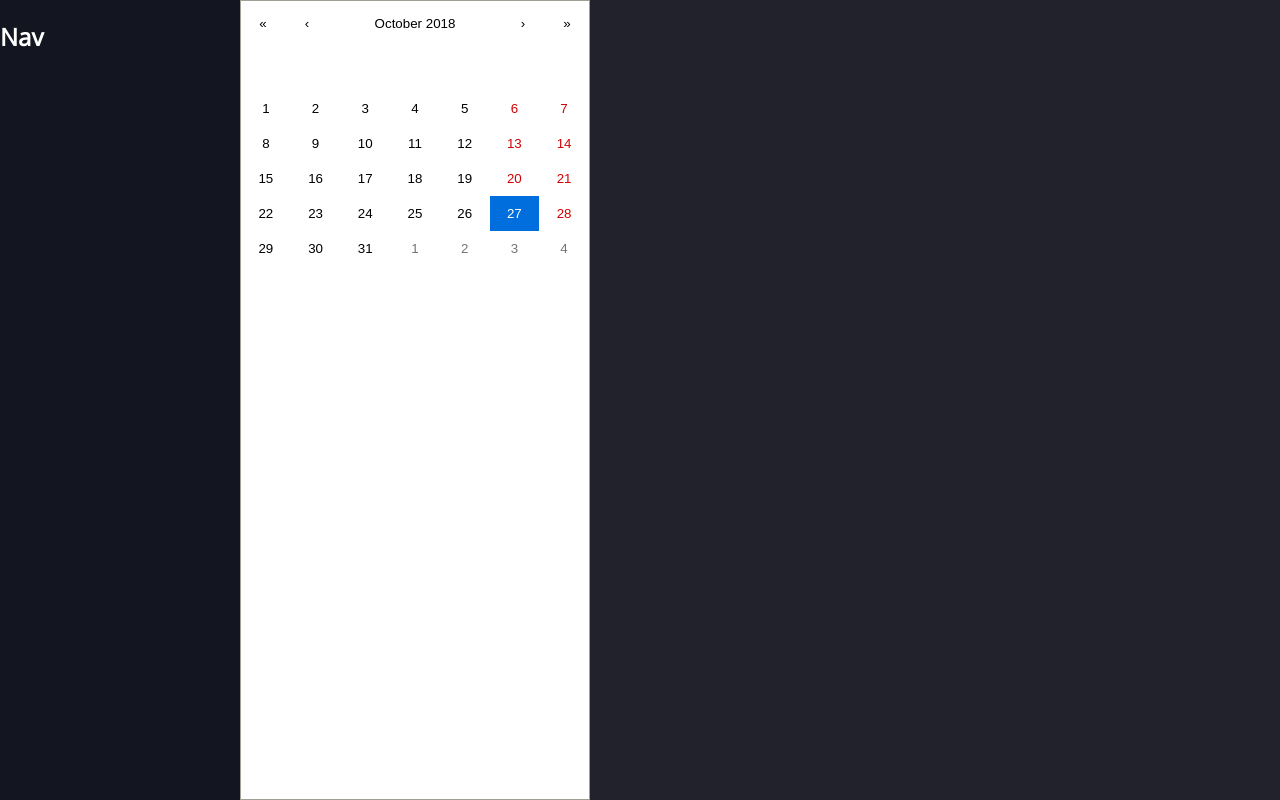
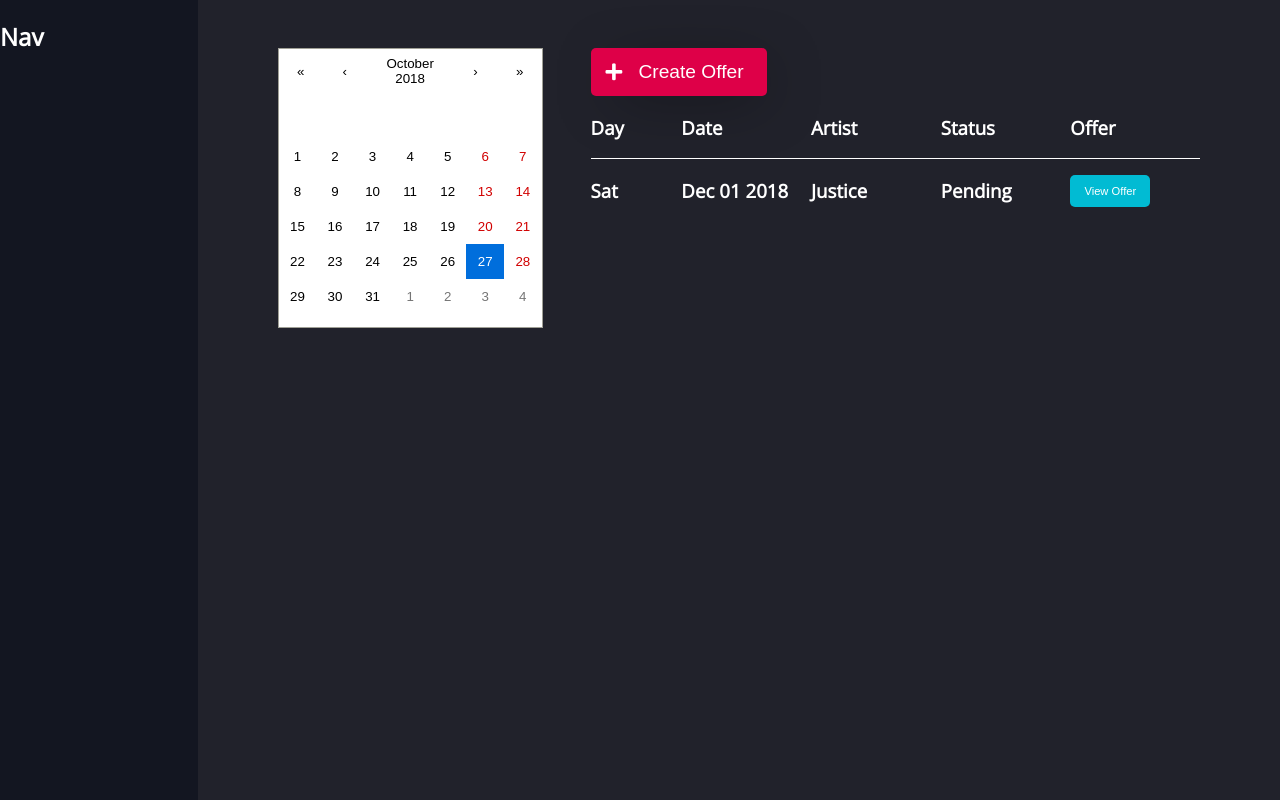
Before and after one commit to GraySmith00/talent-buyer-client, a React (Create React App) app: page /home in a window 1280 px wide. Built offline with nearby package versions, Linux system fonts and the light colour scheme.

Commit message:
Work on Dashboard styling

```diff
--- a/src/components/Dashboard/Dashboard.css
+++ b/src/components/Dashboard/Dashboard.css
@@ -3,3 +3,58 @@
   background-color: #21222b;
   color: #fff;
   overflow: scroll; }
+  .dashboard .main-content {
+    padding: 3rem 5rem;
+    width: 100%; }
+  .dashboard .dates {
+    display: flex; }
+  .dashboard .calendar {
+    height: 280px;
+    width: 400px; }
+  .dashboard .offers {
+    display: flex;
+    flex-direction: column;
+    margin-left: 3rem;
+    width: 100%; }
+  .dashboard .create-offer-button {
+    display: flex;
+    align-items: center;
+    height: 3rem;
+    width: 11rem;
+    padding: 15px;
+    border: none;
+    border-radius: 5px;
+    font-size: 1.2rem;
+    background-color: #de0048;
+    color: #fff;
+    cursor: pointer;
+    -webkit-box-shadow: 10px 10px 57px -16px rgba(0, 0, 0, 0.75);
+    -moz-box-shadow: 10px 10px 57px -16px rgba(0, 0, 0, 0.75);
+    box-shadow: 10px 10px 57px -16px rgba(0, 0, 0, 0.75); }
+  .dashboard .fas {
+    margin-right: 1rem; }
+  .dashboard .table-headings {
+    display: grid;
+    grid-template-columns: 7fr repeat(4, 10fr);
+    border-bottom: 1px solid #fff;
+    align-items: center; }
+  .dashboard .table-row {
+    display: grid;
+    grid-template-columns: 7fr repeat(4, 10fr);
+    align-items: center;
+    font-weight: 300; }
+  .dashboard .view-offer-button {
+    display: flex;
+    align-items: center;
+    justify-content: center;
+    height: 2rem;
+    width: 5rem;
+    border: none;
+    border-radius: 5px;
+    font-size: 0.7rem;
+    background-color: #01bbd3;
+    color: #fff;
+    cursor: pointer;
+    -webkit-box-shadow: 10px 10px 57px -16px rgba(0, 0, 0, 0.75);
+    -moz-box-shadow: 10px 10px 57px -16px rgba(0, 0, 0, 0.75);
+    box-shadow: 10px 10px 57px -16px rgba(0, 0, 0, 0.75); }
--- a/src/components/Dashboard/Dashboard.js
+++ b/src/components/Dashboard/Dashboard.js
@@ -1,20 +1,64 @@
 import React, { Component } from 'react';
 import Calendar from 'react-calendar';
+
 import Nav from '../Nav/Nav';
+import OfferModal from '../OfferModal/OfferModal';
+
 import './Dashboard.css';
 
 class Dashboard extends Component {
   state = {
-    date: new Date()
+    date: new Date(),
+    offerModalOpen: false
   };
 
   handleDateChange = date => this.setState({ date });
 
+  openOfferModal = () => this.setState({ offerModalOpen: true });
+
+  closeOfferModal = () => this.setState({ offerModalOpen: false });
+
   render() {
+    const { offerModalOpen } = this.state;
     return (
       <div className="dashboard">
+        {offerModalOpen && (
+          <OfferModal closeOfferModal={this.closeOfferModal} />
+        )}
         <Nav />
-        <Calendar onChange={this.handleDateChange} value={this.state.date} />
+        <div className="main-content">
+          <div className="dates">
+            <Calendar
+              onChange={this.handleDateChange}
+              value={this.state.date}
+              className="calendar"
+            />
+            <div className="offers">
+              <button
+                className="create-offer-button"
+                onClick={this.openOfferModal}
+              >
+                <i className="fas fa-plus" />
+                Create Offer
+              </button>
+              <div className="table-headings">
+                <h3>Day</h3>
+                <h3>Date</h3>
+                <h3>Artist</h3>
+                <h3>Status</h3>
+                <h3>Offer</h3>
+              </div>
+              <div className="table-row">
+                <h3>Sat</h3>
+                <h3>Dec 01 2018</h3>
+                <h3>Justice</h3>
+                <h3>Pending</h3>
+                <button className="view-offer-button">View Offer</button>
+              </div>
+            </div>
+          </div>
+          <div className="recents" />
+        </div>
       </div>
     );
   }
--- a/src/components/Dashboard/Dashboard.scss
+++ b/src/components/Dashboard/Dashboard.scss
@@ -3,4 +3,82 @@
   background-color: #21222b;
   color: #fff;
   overflow: scroll;
+
+  .main-content {
+    padding: 3rem 5rem;
+    width: 100%;
+  }
+
+  .dates {
+    display: flex;
+  }
+
+  .calendar {
+    height: 280px;
+    width: 400px;
+  }
+
+  .offers {
+    display: flex;
+    flex-direction: column;
+    margin-left: 3rem;
+    width: 100%;
+  }
+
+  .create-offer-button {
+    display: flex;
+    align-items: center;
+
+    height: 3rem;
+    width: 11rem;
+    padding: 15px;
+    border: none;
+    border-radius: 5px;
+    font-size: 1.2rem;
+    background-color: #de0048;
+    color: #fff;
+    cursor: pointer;
+
+    -webkit-box-shadow: 10px 10px 57px -16px rgba(0, 0, 0, 0.75);
+    -moz-box-shadow: 10px 10px 57px -16px rgba(0, 0, 0, 0.75);
+    box-shadow: 10px 10px 57px -16px rgba(0, 0, 0, 0.75);
+  }
+
+  .fas {
+    margin-right: 1rem;
+  }
+
+  .table-headings {
+    display: grid;
+    grid-template-columns: 7fr repeat(4, 10fr);
+    border-bottom: 1px solid #fff;
+    align-items: center;
+  }
+
+  .table-row {
+    display: grid;
+    grid-template-columns: 7fr repeat(4, 10fr);
+    align-items: center;
+    font-weight: 300;
+  }
+
+  .view-offer-button {
+    display: flex;
+    align-items: center;
+    justify-content: center;
+
+    height: 2rem;
+    width: 5rem;
+
+    border: none;
+    border-radius: 5px;
+    font-size: 0.7rem;
+    background-color: #01bbd3;
+    color: #fff;
+    cursor: pointer;
+
+    -webkit-box-shadow: 10px 10px 57px -16px rgba(0, 0, 0, 0.75);
+    -moz-box-shadow: 10px 10px 57px -16px rgba(0, 0, 0, 0.75);
+    box-shadow: 10px 10px 57px -16px rgba(0, 0, 0, 0.75);
+  }
 }
```
